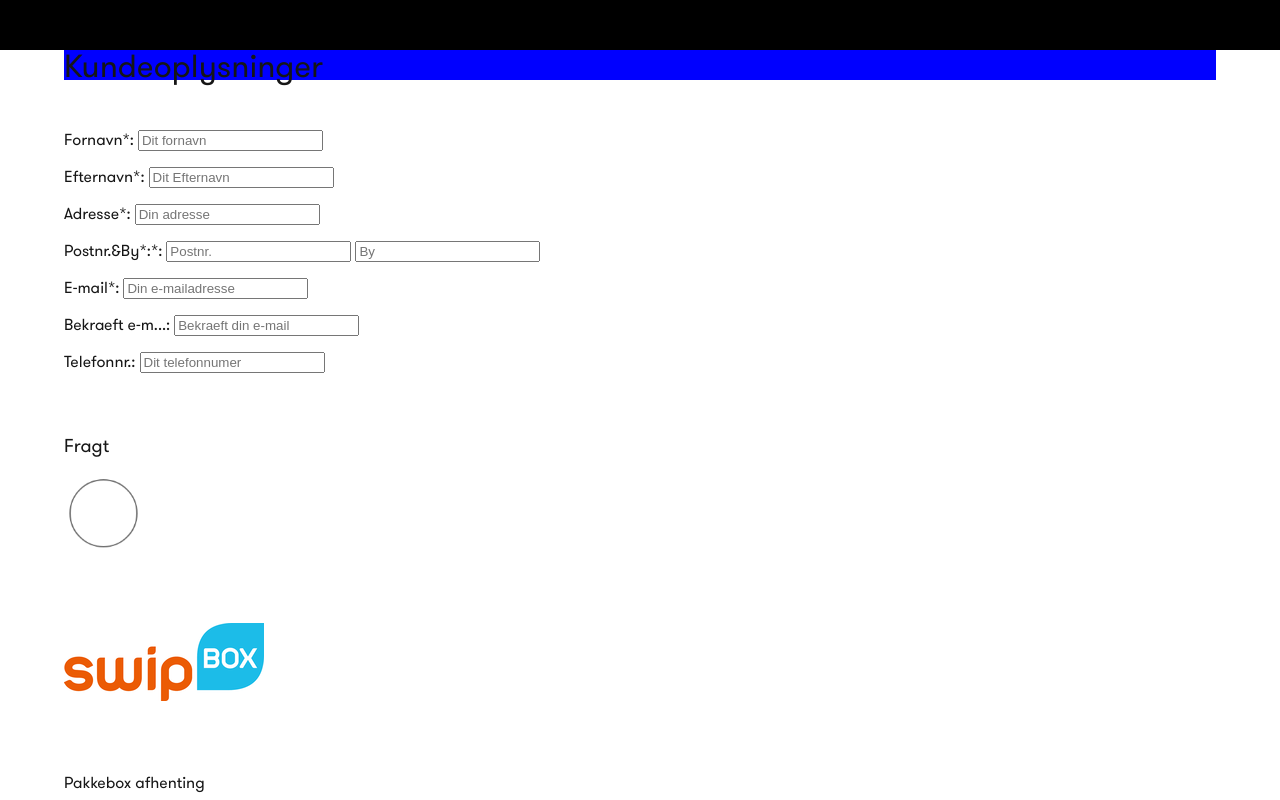
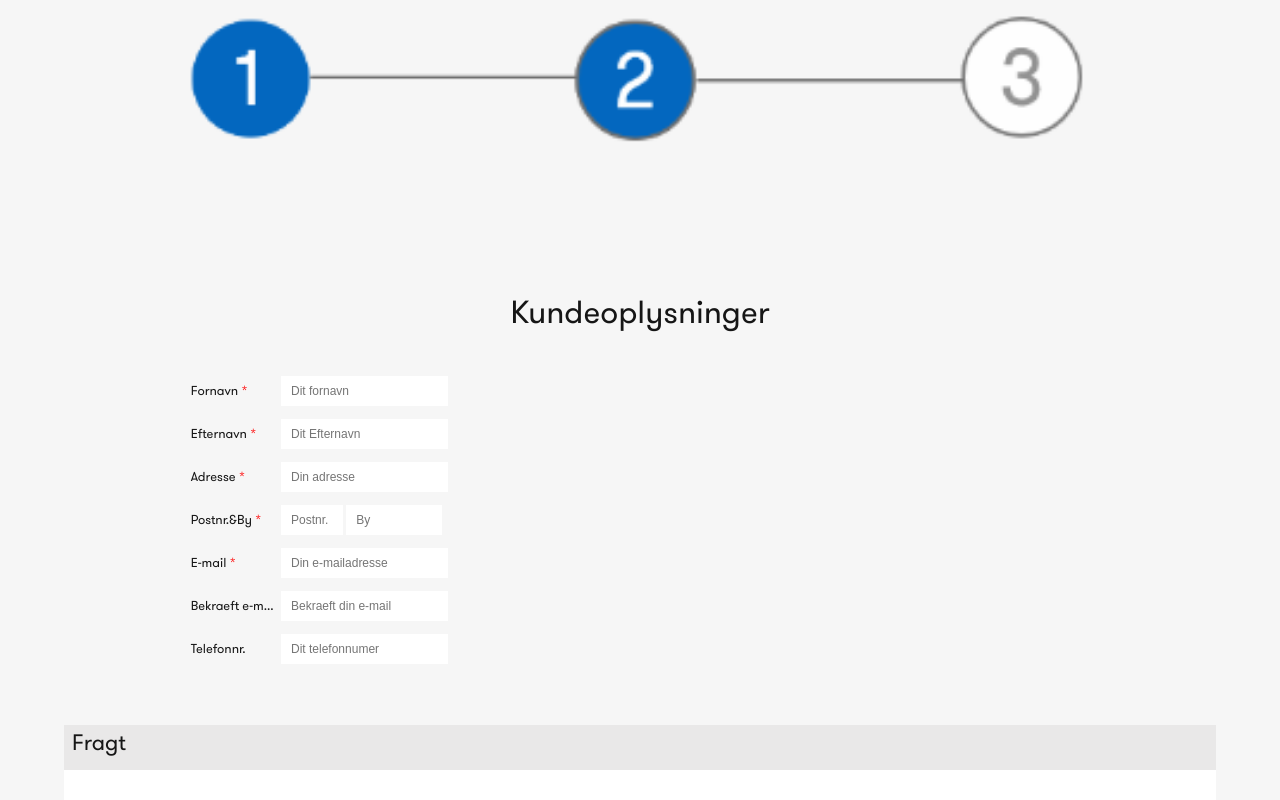
Before and after one commit to mind0004/illustreret-videnskab-project, a website: page src/details.html in a window 1280 px wide. Shown: the top 800 px of the page. Drawn offline with Linux system fonts and the light colour scheme.

Commit message:
Done: Details

```diff
--- a/src/details.html
+++ b/src/details.html
@@ -10,42 +10,43 @@
 </head>
 
 <body id="details">
-    <div class="steps">
-    </div>
+
+        <img class="stepps" src="./assets/images/steps.png" alt="step">
+
     <main>
         <div class="mainFrame">
-            <h1> Kundeoplysninger </h1>
+            <h1 class="kunde"> Kundeoplysninger </h1>
             <br>
             <br>
             <br>
             <div class="form">
                 <div>
-                    <label for="text"> Fornavn*:</label>
+                    <label for="text"> Fornavn<span class="star"> *</span></label>
                     <input type="text" name="firstname" placeholder="Dit fornavn"><br><br>
                 </div>
                 <div>
-                    <label for="text"> Efternavn*:</label>
+                    <label for="text"> Efternavn<span class="star"> *</span></label>
                     <input type="text" name="lastname" placeholder="Dit Efternavn"><br><br>
                 </div>
                 <div>
-                    <label for="text"> Adresse*:</label>
+                    <label for="text"> Adresse<span class="star"> *</span></label>
                     <input type="text" name="Adresse" placeholder="Din adresse"><br><br>
                 </div>
                 <div>
-                    <label for="text"> Postnr.&By*:*:</label>
+                    <label for="text"> Postnr.&By<span class="star"> *</span></label>
                     <input class="postNo" type="text" name="postNo" placeholder="Postnr.">
                     <input class="by" type="text" name="By" placeholder="By"><br><br>
                 </div>
                 <div>
-                    <label for="text"> E-mail*:</label>
+                    <label for="text"> E-mail<span class="star"> *</span></label>
                     <input type="text" name="email" placeholder="Din e-mailadresse"><br><br>
                 </div>
                 <div>
-                    <label for="text"> Bekraeft e-m...:</label>
+                    <label for="text"> Bekraeft e-m...</label>
                     <input type="text" name="Bekraeft" placeholder="Bekraeft din e-mail"><br><br>
                 </div>
                 <div>
-                    <label for="text"> Telefonnr.:</label>
+                    <label for="text"> Telefonnr.</label>
                     <input type="text" name="Telefonnr" placeholder="Dit telefonnumer"><br><br>
                 </div>
             </div>
@@ -73,12 +74,12 @@
                     <img onclick="changeImage(id)" id="tick2" class="thick" src="./assets/images/tick.png" alt="makarena">
                 </div>
                 <div class="logo packets">
-                    <img src="./assets/images/postnord.png" alt="logo">
-                    <p class="paketBox">Hjemmelevering</p>
+                    <img src="./assets/images/postnord.png" alt="logo2">
+                    <p class="paketBox"><b>Hjemmelevering</b></p>
                     <p class="bold">+ 39,50 dkk</p>
                 </div>
             </div>
-            <div class="shipping">
+            <div class="shipping bottomShipping">
                 <div class="image">
                     <img onclick="changeImage(id)" id="tick3" class="thick" src="./assets/images/tick.png" alt="makarena">
                 </div>
@@ -91,7 +92,7 @@
         </div>
 
         <div class="mainFrame">
-            <button type="button">Ga til betaling</button>
+            <button type="button">Gå til betaling</button>
         </div>
 
     </main>
--- a/src/styles/sass/modules/_card.scss
+++ b/src/styles/sass/modules/_card.scss
@@ -15,7 +15,6 @@
 #step2,
 #step3 {
   border-radius: 50% 50% 50% 50%;
-  background: #0d85d7;
   width: 150px;
   height: 150px;
   text-align: center;
@@ -130,15 +129,12 @@
   display: grid;
   grid-template-columns: repeat(3, 1fr);
 }
-
 #ordre {
   background-color: green;
   color: green;
-
   margin-top: 10%;
   margin-bottom: 5%;
 }
-
 #postnord img {
   width: 20%;
   position: relative;
--- a/src/styles/sass/modules/_details.scss
+++ b/src/styles/sass/modules/_details.scss
@@ -1,15 +1,36 @@
-$flexboxgrid-grid-columns: 12;
+#details {
+background-color: $background_grey;
+}
 
 
-#details {
-background-color: lightgrey;
-}
-
-main{
+.stepps{
+    display: block;
+    margin-left: auto;
+    margin-right: auto;
+    width: 75%;
 }
 
 input{
     height: 28px;
+    border: 0;
+    font-size: 12px;
+    padding-left: 10px;
+}
+
+.kunde{
+    font-weight: 300;
+    text-align: center;
+    margin-top: 10%;
+}
+
+label{
+    width: 87px;
+    display: inline-block;
+    font-family: "GT-Walsheim";
+}
+
+.bottomShipping{
+    padding-bottom: 24px;
 }
 
 
@@ -19,29 +40,31 @@
 
 .form{
     font-size: 13px;
-    padding-left: 21px;
+    padding-left: 11%;
+    box-sizing: border-box;
 }
 
 .by{
-    width: 143px;
+    width: 84px;
 }
 
-.mainFrame{
+.star{
+    color: red;
 }
+
 
 .choiceText{
     justify-content: center;
     align-items: center;
-    background-color: darkgrey;
+    background-color: #e9e8e8;
     max-width: 100%;
 }
 
 .choiceFrame{
     justify-content: center;
     align-items: center;
-    background-color: lightgrey;
     max-width: 100%;
-    border-bottom: 10px solid lightgrey;
+    padding-bottom: 33px;
 }
 
 .shipping{
@@ -68,6 +91,7 @@
 
 .paketBox{
     margin-top: -20px;
+    font-weight: bold;
 }
 
 .bold{
@@ -82,16 +106,20 @@
 button{
     width: 92%;
     height: 50px;
-    background-color: rgb(143, 216, 143);
+    background-color: #81d742;
     position: absolute;
     left: 4%;
-    top:3300%;
     color: white;
     font-size: 25px;
+    font-family: "GT-Walsheim";
+    border: 0px;
 }
 
-// h3{
-// }
+ h3{
+    font-size: 1.4em;
+    padding-left: 8px;
+    padding-top: 6px;
+}
 
 // h1 {
 //     border-bottom: 10px;
```
Also changed, not shown: src/assets/images/postnord.png, src/assets/images/steps.png (added), src/styles/main.css.
